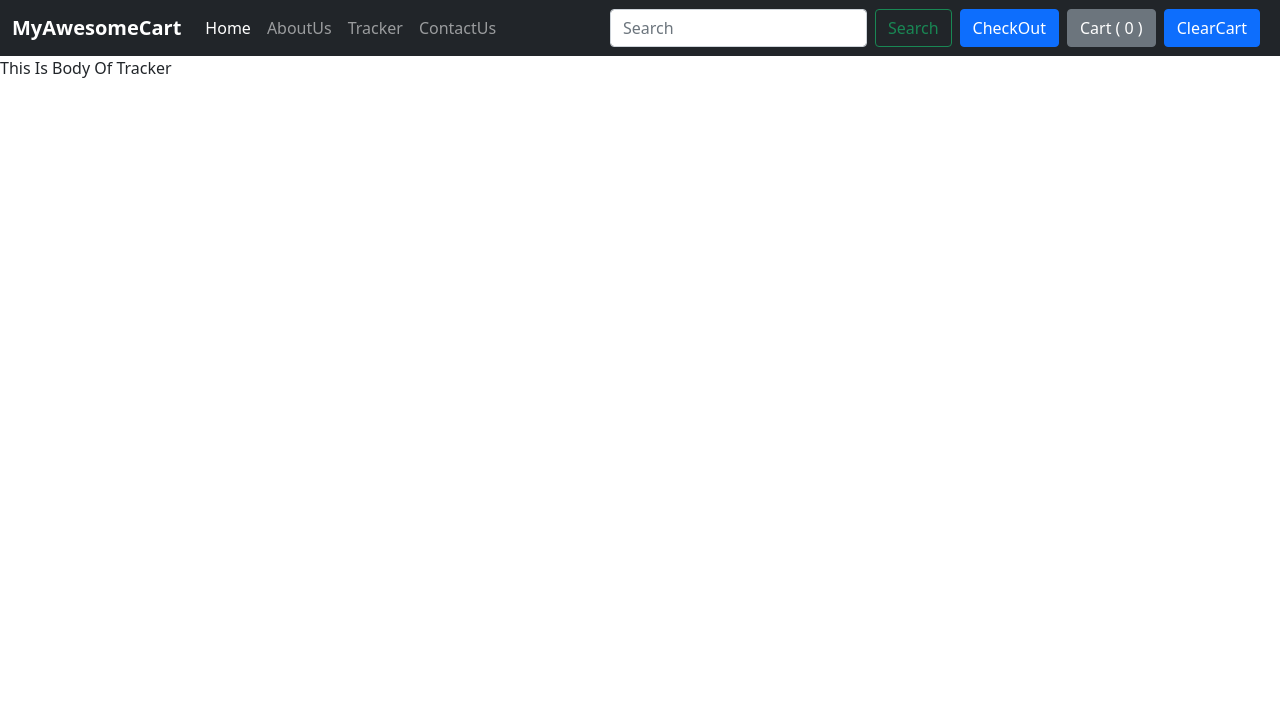
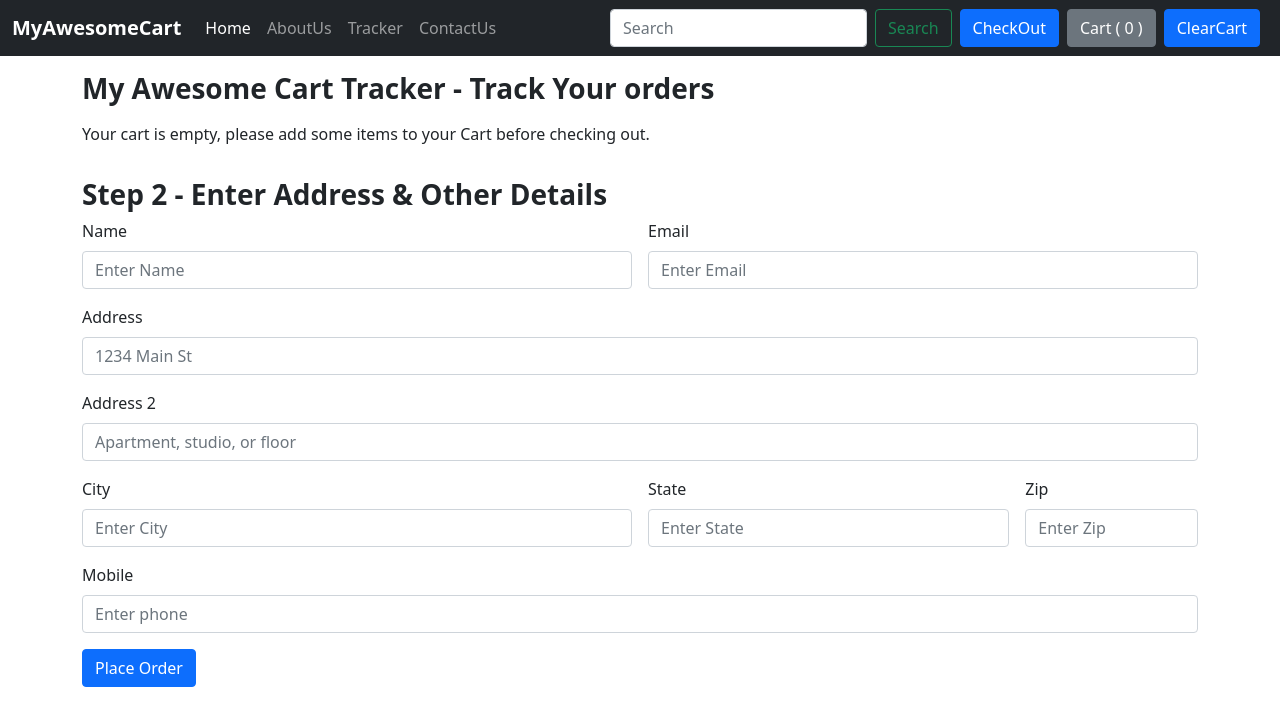
Before and after one commit to JACK-HRUSHI/E-Commerce_Website_Django, a Django app: page /shop/tracker/ in a window 1280 px wide. Shown: the top 726 px of the page. Run offline with Django 4.2, Linux system fonts and the light colour scheme; some libraries are stand-ins or nearby versions.

```diff
--- a/mac/mac/settings.py
+++ b/mac/mac/settings.py
@@ -56,7 +56,7 @@ ROOT_URLCONF = 'mac.urls'
 TEMPLATES = [
     {
         'BACKEND': 'django.template.backends.django.DjangoTemplates',
-        'DIRS': [],
+        'DIRS': ['mac/templates'],
         'APP_DIRS': True,
         'OPTIONS': {
             'context_processors': [
--- a/mac/mac/urls.py
+++ b/mac/mac/urls.py
@@ -17,10 +17,12 @@ from django.contrib import admin
 from django.urls import path, include
 from django.conf import settings
 from django.conf.urls.static import static
+from . import views
 
 urlpatterns = [
     path('admin/', admin.site.urls),
     path('shop/', include('shop.urls')),
-    path('blog/', include('blog.urls'))
+    path('blog/', include('blog.urls')),
+    path('', views.index)
 
 ] + static(settings.MEDIA_URL, document_root=settings.MEDIA_ROOT)
--- /dev/null
+++ b/mac/mac/views.py
@@ -0,0 +1,5 @@
+from django.shortcuts import render
+
+def index(request):
+
+    return render(request, 'index.html')
--- a/mac/shop/admin.py
+++ b/mac/shop/admin.py
@@ -1,7 +1,8 @@
 from django.contrib import admin
 
-from . models import Product, Contact, Orders
+from . models import Product, Contact, Orders, OrderUpdate
 
 admin.site.register(Product)
 admin.site.register(Contact)
 admin.site.register(Orders)
+admin.site.register(OrderUpdate)
--- a/mac/shop/templates/shop/tracker.html
+++ b/mac/shop/templates/shop/tracker.html
@@ -2,10 +2,69 @@
 {% extends 'shop/basic.html' %}
 
 <!-- TITLE OF ABOUT PAGE-->
-{% block title %} Tracker - My Awesome Cart {% endblock %}
+{% block title %} CheckOut - My Awesome Cart {% endblock %}
 
 <!-- BODY OF ABOUT PAGE-->
-{% block body %} This Is Body Of Tracker {% endblock %}
+{% block body %}
+
+<div class="container my-3">
+
+  <div class="col">
+      <h3><b>My Awesome Cart Tracker - Track Your orders</b></h3>
+      <div class="my-3">
+          <ol id="items" class="list-group list-group-numbered">
+
+          </ol>
+      </div>
+  </div>
+
+  <div class="col my-3">
+      <h3><b>Step 2 - Enter Address & Other Details</b></h3>
+      <div class="my-2">
+        <form class="row g-3" method="post" action="/shop/checkout/"> {% csrf_token %}
+          <input type="hidden" name="itemsJson" id="itemsJson">
+          <div class="col-md-6">
+            <label for="name" class="form-label">Name</label>
+            <input type="text" class="form-control" id="name" name="name" placeholder="Enter Name" required>
+          </div>
+          <div class="col-md-6">
+            <label for="email" class="form-label">Email</label>
+            <input type="email" class="form-control" id="email" name="email" placeholder="Enter Email" required>
+          </div>
+          <div class="col-12">
+            <label for="add1" class="form-label">Address</label>
+            <input type="text" class="form-control" id="add1" name="add1" placeholder="1234 Main St" required>
+          </div>
+          <div class="col-12">
+            <label for="add2" class="form-label">Address 2</label>
+            <input type="text" class="form-control" id="add2" name="add2" placeholder="Apartment, studio, or floor" required>
+          </div>
+          <div class="col-md-6">
+            <label for="city" class="form-label">City</label>
+            <input type="text" class="form-control" id="city" name="city" placeholder="Enter City" required>
+          </div>
+          <div class="col-md-4">
+            <label for="state" class="form-label">State</label>
+            <input type="text" class="form-control" id="state" name="state" placeholder="Enter State" required>
+          </div>
+          <div class="col-md-2">
+            <label for="zip_code" class="form-label">Zip</label>
+            <input type="number" class="form-control" id="zip_code" name="zip_code" placeholder="Enter Zip" required>
+          </div>
+          <div class="col">
+            <label for="phone" class="form-label">Mobile</label>
+            <input type="number" class="form-control" id="phone" name="phone" placeholder="Enter phone" required>
+          </div>
+          <div class="col-12">
+            <button type="submit" class="btn btn-primary">Place Order</button>
+          </div>
+        </form>
+      </div>
+  </div>
+
+</div>
+
+{% endblock %}
 
 {% block js %}
 <script>
@@ -18,12 +77,35 @@ if(localStorage.getItem('cart') == null){
   }
 
   var sum = 0;
+  if ($.isEmptyObject(cart)){
+    // If Object Is Empty
+    mystr = `<p>Your cart is empty, please add some items to your Cart before checking out.</p>`
+    $('#items').append(mystr);
+  }
+  else{
     for(item in cart){
       let qty = cart[item][0];
       let name = cart[item][1];
       sum = sum + qty;
+
+      // Written with the help of ES6
+
+      mystr = `<li class="list-group-item d-flex justify-content-between align-items-start">
+                 <div class="fw-bold ms-2 me-auto">${name}</div>
+                 <span class="badge bg-primary rounded-pill">${qty}</span>
+               </li>`
+      $('#items').append(mystr);
     }
+  }
+
   document.getElementById('cart').innerHTML = sum;
+
+  $('#itemsJson').val(JSON.stringify(cart));
+  {% if thank %}
+    alert('Thanks for ordering. Your order id is {{id}}. Use it to track your order using our order tracker');
+    localStorage.clear();
+    document.location = "/shop";
+  {% endif %}
 
 </script>
 {% endblock %}
```
Also changed, not shown: mac/mac/templates/index.html (added, +38 -0 lines), mac/shop/models.py (+10 -0 lines), mac/db.sqlite3, mac/shop/migrations/0007_orderupdate.py (added). Lines whose indentation alone changed are shown as unchanged.
